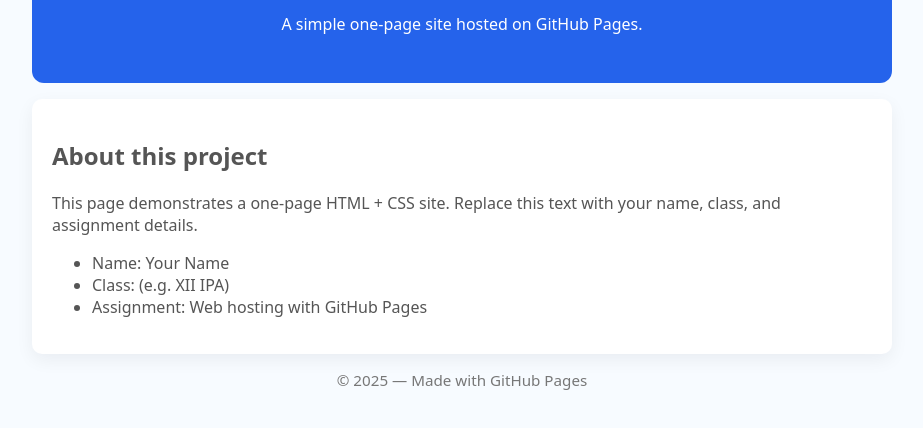
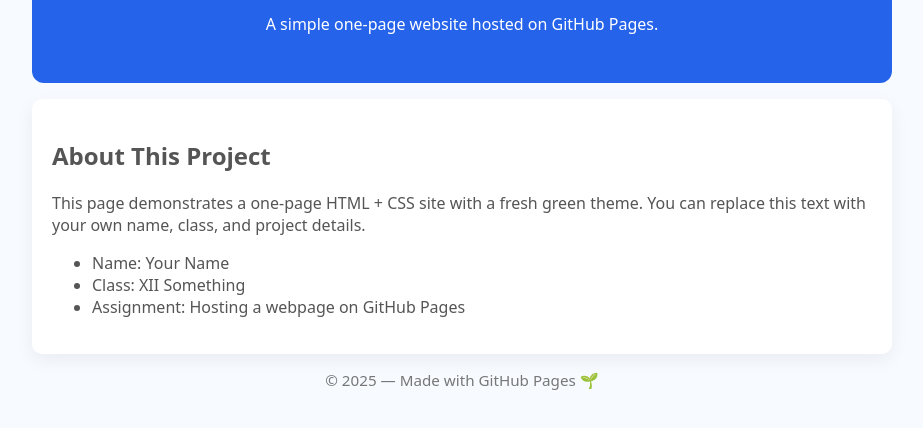
Before and after one commit to toranya/toranya.github.io, a plain HTML site: page index.html in a window 1280 px wide. Shown: the part 146-574 px from the top of the page, without its empty margins (178-1101 px from the left). Drawn offline with Linux system fonts and the light colour scheme.

Commit message:
Update index.html

```diff
--- a/index.html
+++ b/index.html
@@ -3,33 +3,36 @@
 <head>
   <meta charset="utf-8" />
   <meta name="viewport" content="width=device-width,initial-scale=1" />
-  <title>My School Page</title>
+  <title>My Green School Page</title>
   <link rel="stylesheet" href="style.css" />
 </head>
 <body>
   <main class="wrap">
     <header>
       <h1>My School Assignment</h1>
-      <p>A simple one-page site hosted on GitHub Pages.</p>
+      <p>A simple one-page website hosted on GitHub Pages.</p>
     </header>
 
     <section>
-      <h2>About this project</h2>
-      <p>This page demonstrates a one-page HTML + CSS site. Replace this text with your name, class, and assignment details.</p>
+      <h2>About This Project</h2>
+      <p>
+        This page demonstrates a one-page HTML + CSS site with a fresh green theme.
+        You can replace this text with your own name, class, and project details.
+      </p>
       <ul>
         <li>Name: Your Name</li>
-        <li>Class: (e.g. XII IPA)</li>
-        <li>Assignment: Web hosting with GitHub Pages</li>
+        <li>Class: XII Something</li>
+        <li>Assignment: Hosting a webpage on GitHub Pages</li>
       </ul>
     </section>
 
     <footer>
-      <p>© <span id="year"></span> — Made with GitHub Pages</p>
+      <p>© <span id="year"></span> — Made with GitHub Pages 🌱</p>
     </footer>
   </main>
 
   <script>
-    document.getElementById('year').textContent = new Date().getFullYear();
+    document.getElementById("year").textContent = new Date().getFullYear();
   </script>
 </body>
 </html>
```
